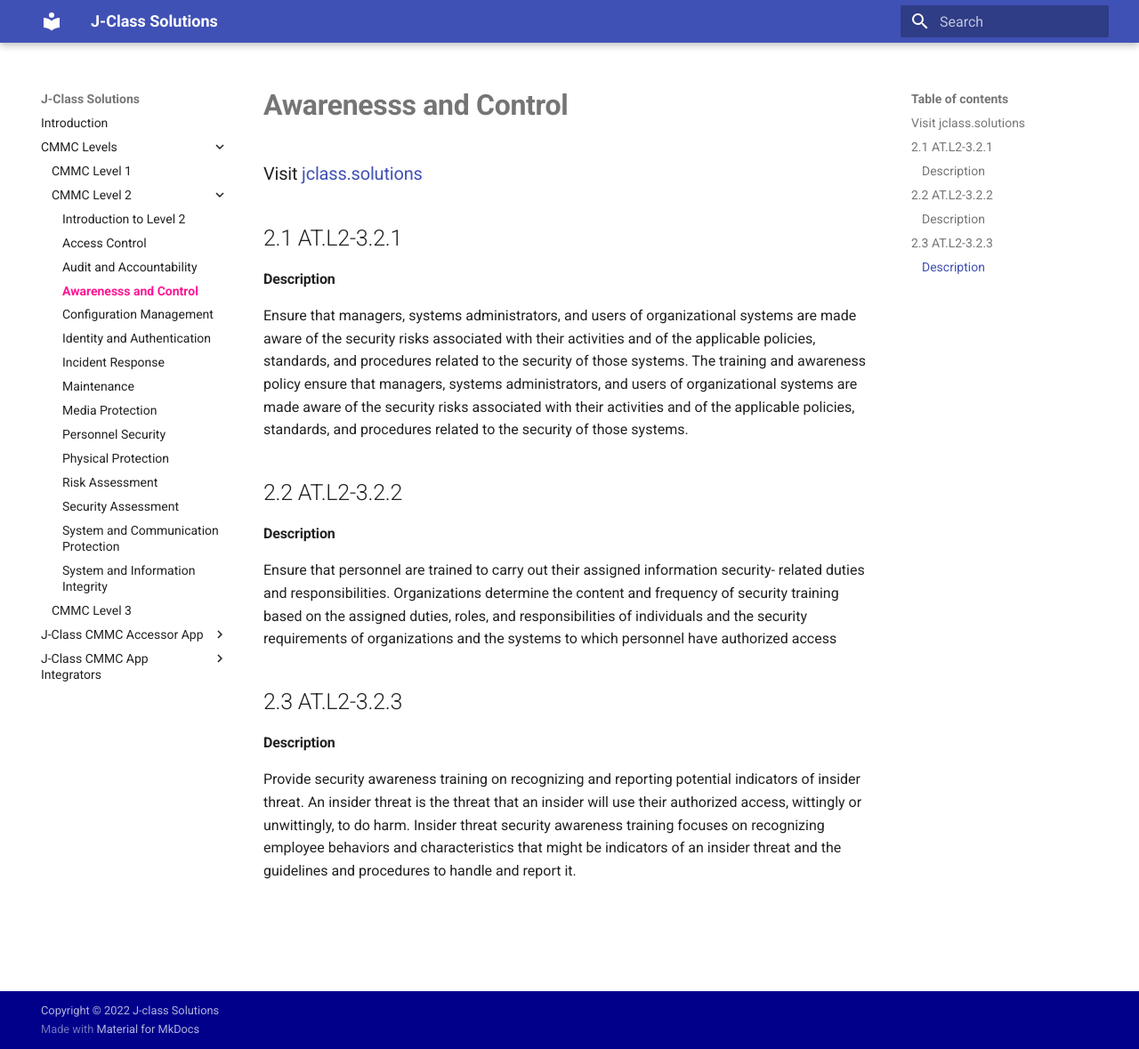
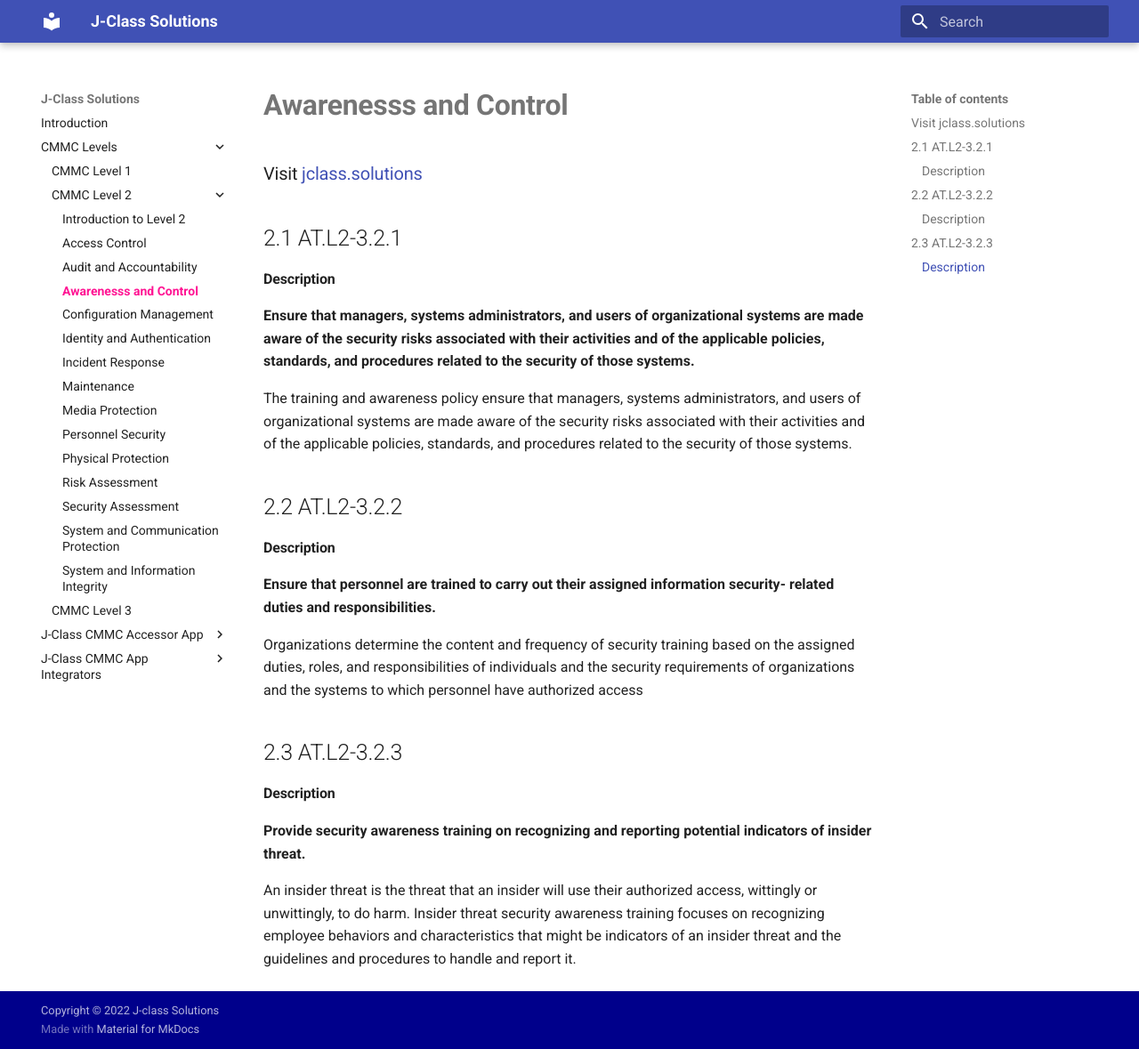
Before and after one commit to JClass-Security/mkdocs-jclass, an MkDocs documentation site: the page built from content/cmmc/level-two/awareness.md, in a window 1280 px wide and 1179 px high. Shown: the whole window at 89% size. Built offline with MkDocs 1.6.1 and Material for MkDocs 9.7.7, drawn with Linux system fonts in a browser that asks for light colours.

```diff
--- a/content/cmmc/level-two/awareness.md
+++ b/content/cmmc/level-two/awareness.md
@@ -4,14 +4,16 @@
 
 #### Description
 
-Ensure that managers, systems administrators, and users of organizational systems are made aware of the security risks associated with their activities and of the applicable policies, standards, and procedures related to the security of those systems.
+**Ensure that managers, systems administrators, and users of organizational systems are made aware of the security risks associated with their activities and of the applicable policies, standards, and procedures related to the security of those systems.**
+
 The training and awareness policy ensure that managers, systems administrators, and users of organizational systems are made aware of the security risks associated with their activities and of the applicable policies, standards, and procedures related to the security of those systems.
 
 ## 2.2 AT.L2-3.2.2
 
 #### Description
 
-Ensure that personnel are trained to carry out their assigned information security- related duties and responsibilities.
+**Ensure that personnel are trained to carry out their assigned information security- related duties and responsibilities.**
+
 Organizations determine the content and frequency of security training based on the assigned duties, roles, and responsibilities of individuals and the security requirements of organizations and the systems to which personnel have authorized access
 
 
@@ -19,5 +21,6 @@ Organizations determine the content and frequency of security training based on
 
 #### Description
 
-Provide security awareness training on recognizing and reporting potential indicators of insider threat.
+**Provide security awareness training on recognizing and reporting potential indicators of insider threat.**
+
 An insider threat is the threat that an insider will use their authorized access, wittingly or unwittingly, to do harm. Insider threat security awareness training focuses on recognizing employee behaviors and characteristics that might be indicators of an insider threat and the guidelines and procedures to handle and report it.
```
